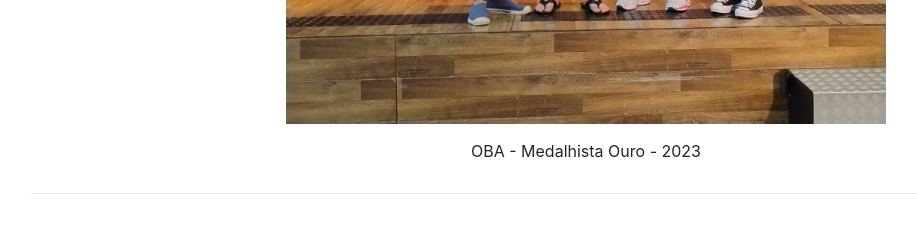
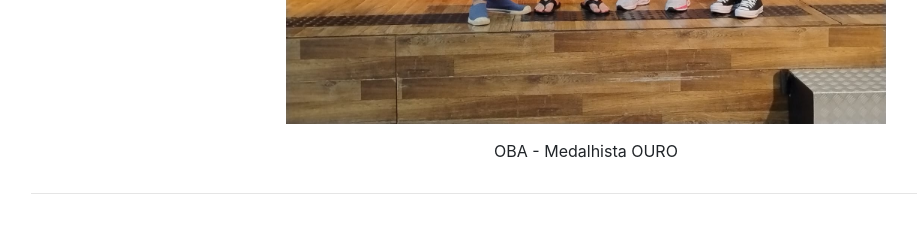
Before and after one commit to JornalFolhaCoeso/site, a plain HTML site: page imagens.html in a window 1280 px wide. Shown: the part 7860-8088 px from the top of the page, without its empty margins (54-971 px from the left). Drawn offline with nearby package versions, Linux system fonts and the light colour scheme.

Commit message:
Update imagens.html

```diff
--- a/imagens.html
+++ b/imagens.html
@@ -151,7 +151,7 @@
         <hr>
         <div class="image-gallery text-center">
             <img src="imagens/medalhistas/oba/oba1.jpg" alt="Medalhista ouro da Oba de 2023" draggable="false">
-            <p>OBA - Medalhista Ouro - 2023</p>
+            <p>OBA - Medalhista OURO </p>
         </div>
 
         <hr>
```
